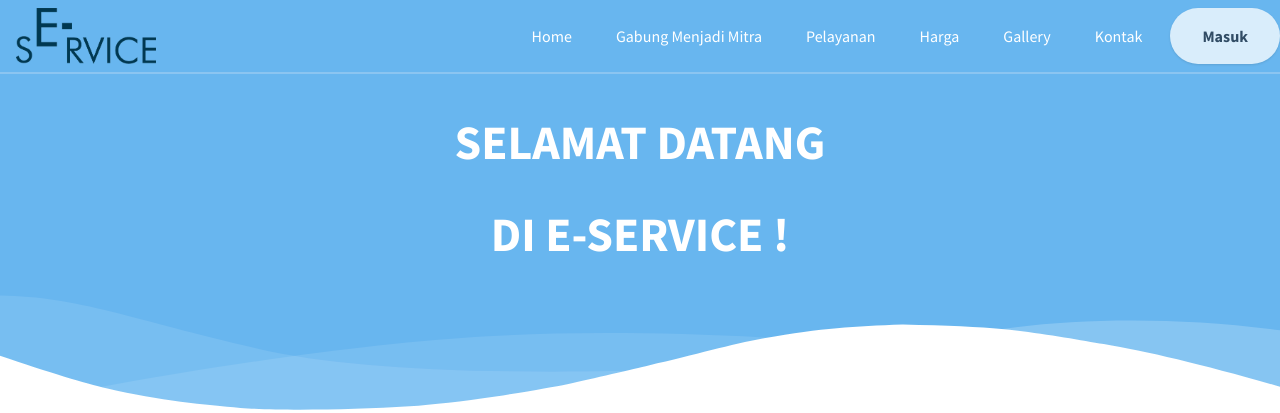
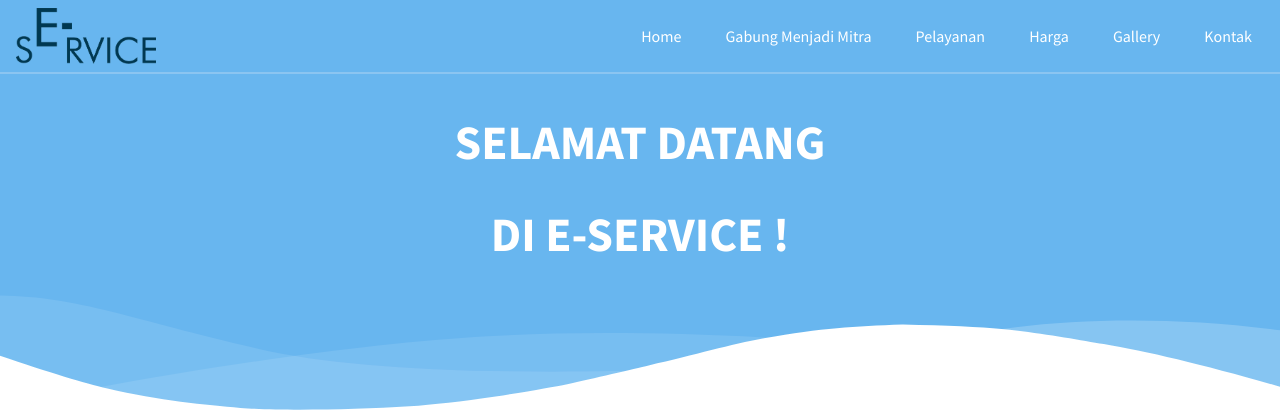
Before and after one commit to rifqi2001/proyek3, a Laravel app: page / in a window 1280 px wide. Shown: the top 413 px of the page. Run offline with Laravel 10, Linux system fonts and the light colour scheme.

Commit message:
hapus button masuk

```diff
--- a/resources/views/layouts/landing-page/navbar.blade.php
+++ b/resources/views/layouts/landing-page/navbar.blade.php
@@ -39,9 +39,7 @@
           <a class="toggleColour inline-block text-white no-underline hover:text-gray-800 hover:text-underline py-2 px-4" href="#Kontak">Kontak</a>
         </li>
       </ul>
-      <a button id="navAction" class="mx-auto lg:mx-0 hover:underline bg-white text-gray-800 font-bold rounded-full mt-4 lg:mt-0 py-4 px-8 shadow opacity-75 focus:outline-none focus:shadow-outline transform transition hover:scale-105 duration-300 ease-in-out" href="/login" >
-          Masuk
-      </a>
+
     </div>
   </div>
   <hr class="border-b border-gray-100 opacity-25 my-0 py-0" />
```
